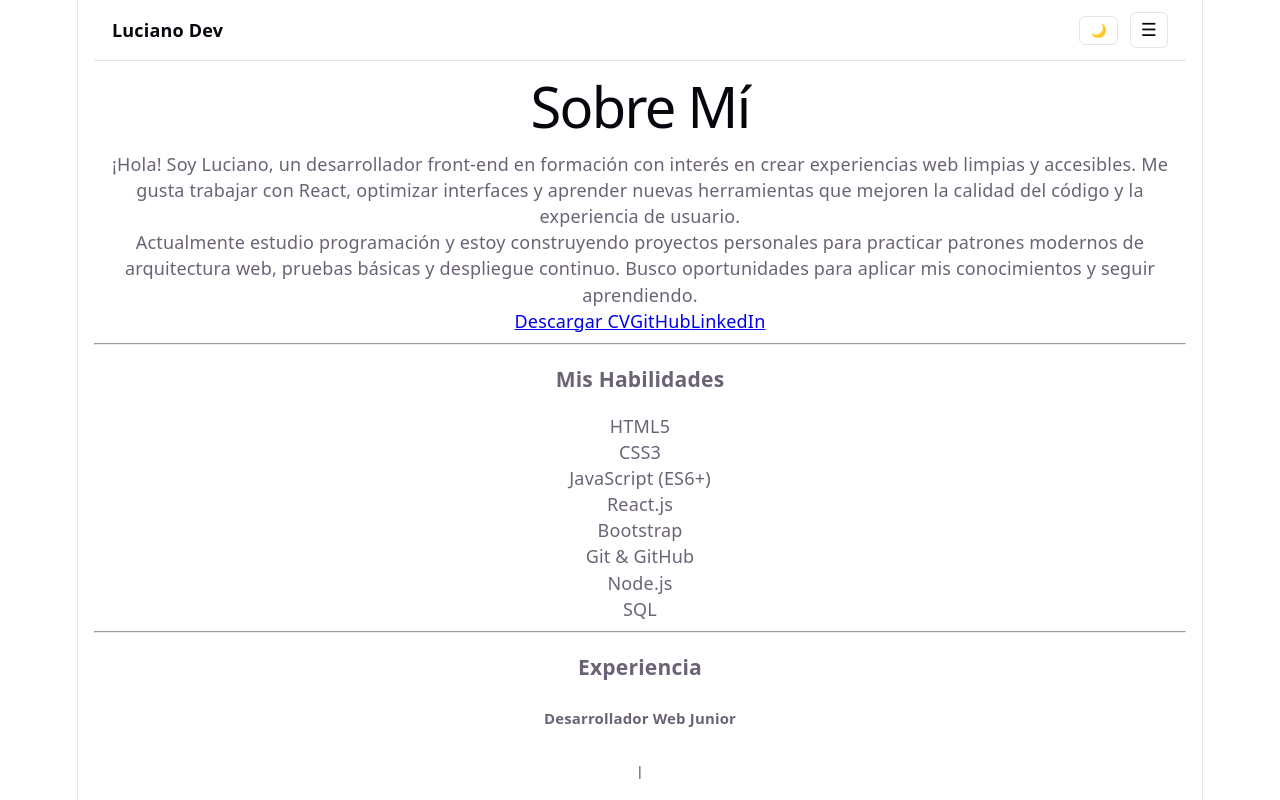
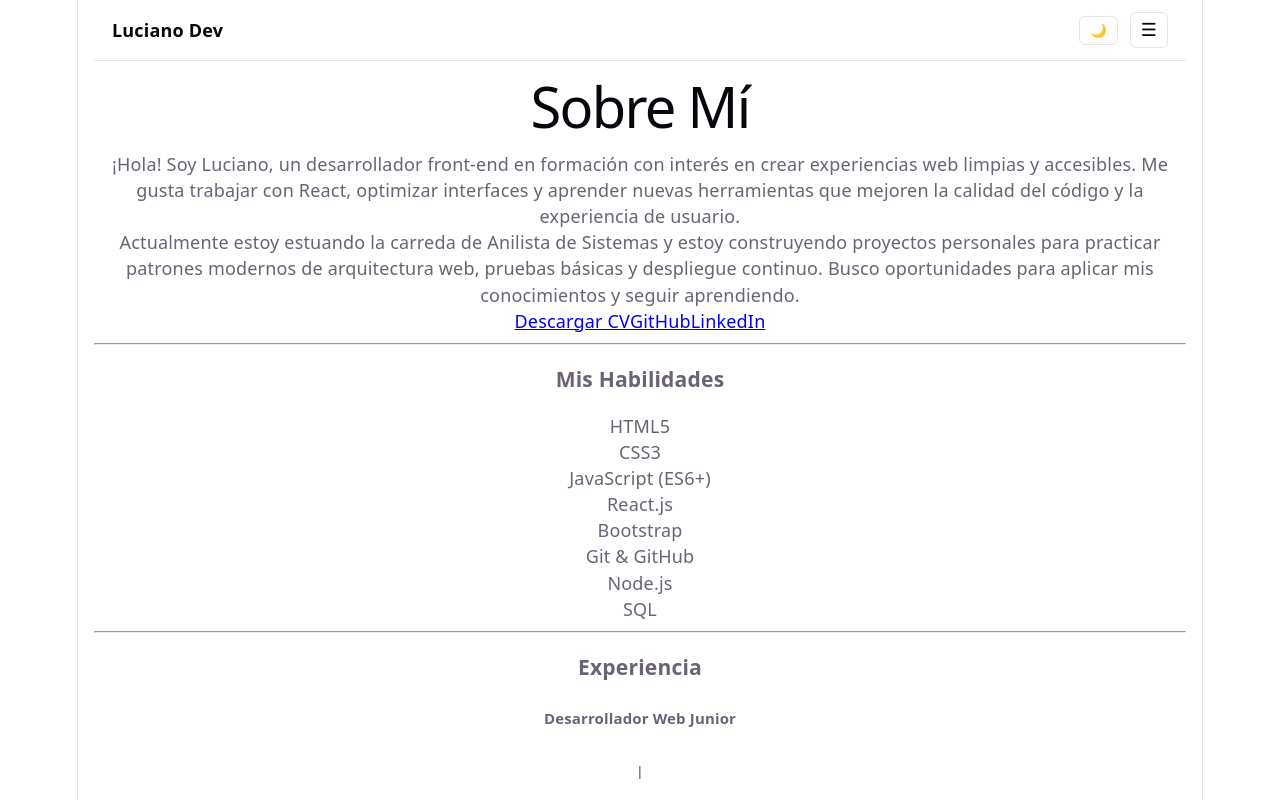
Before and after one commit to LACunningham/my-portfolio, a React (Vite) app: page /about in a window 1280 px wide. Shown: the top 800 px of the page. Built offline with nearby package versions, Linux system fonts and the light colour scheme.

Commit message:
Little Changes

```diff
--- a/src/App.jsx
+++ b/src/App.jsx
@@ -12,14 +12,11 @@ function App() {
 
   useEffect(() => {
     if (tema === 'dark') {
-      // Activa tu CSS personalizado
       document.documentElement.classList.add('dark');
-      // Activa el modo oscuro interno de Bootstrap
       document.documentElement.setAttribute('data-bs-theme', 'dark');
-    } else {
-      // Desactiva tu CSS personalizado
+    }
+    else {
       document.documentElement.classList.remove('dark');
-      // Activa el modo claro interno de Bootstrap
       document.documentElement.setAttribute('data-bs-theme', 'light');
     }
   }, [tema]);
--- a/src/components/Navbar.jsx
+++ b/src/components/Navbar.jsx
@@ -25,12 +25,12 @@ const Navbar = ({ tema, toggleTema }) => {
         borderBottom: '1px solid var(--border)',
         flexWrap: 'wrap'
       }}>
-        {/* Logo/Brand */}
+
         <Link to="/" style={{ color: 'var(--text-h)', textDecoration: 'none', fontWeight: 600, fontSize: '18px' }}>
           Luciano Dev
         </Link>
 
-        {/* Desktop Navigation */}
+
         <div style={{
           display: 'none',
           gap: '20px',
@@ -55,7 +55,6 @@ const Navbar = ({ tema, toggleTema }) => {
           ))}
         </div>
 
-        {/* Mobile Menu Button & Theme Toggle */}
         <div style={{ display: 'flex', gap: '12px', alignItems: 'center' }}>
           <ThemeToggle tema={tema} toggleTema={toggleTema} />
           <button
@@ -77,7 +76,6 @@ const Navbar = ({ tema, toggleTema }) => {
         </div>
       </nav>
 
-      {/* Mobile Navigation Menu */}
       {menuOpen && (
         <div style={{
           display: 'flex',
--- a/src/components/SkillBadge.jsx
+++ b/src/components/SkillBadge.jsx
@@ -8,7 +8,7 @@ const SkillBadge = ({ skill }) => {
   );
 };
 
-// Cumplimos con el requisito de PropTypes
+
 SkillBadge.propTypes = {
   skill: PropTypes.string.isRequired,
 };
--- a/src/hooks/useLocalStorage.jsx
+++ b/src/hooks/useLocalStorage.jsx
@@ -1,7 +1,6 @@
 import { useState, useEffect } from 'react';
 
 export const useLocalStorage = (key, initialValue) => {
-  // Buscamos si ya existe la clave en localStorage, si no, usamos el valor inicial
   const [storedValue, setStoredValue] = useState(() => {
     try {
       const item = window.localStorage.getItem(key);
@@ -12,7 +11,6 @@ export const useLocalStorage = (key, initialValue) => {
     }
   });
 
-  // Cada vez que 'storedValue' cambie, lo guardamos en localStorage
   useEffect(() => {
     try {
       window.localStorage.setItem(key, JSON.stringify(storedValue));
--- a/src/pages/AboutPage.jsx
+++ b/src/pages/AboutPage.jsx
@@ -29,7 +29,7 @@ export const AboutPage = () => {
           ¡Hola! Soy Luciano, un desarrollador front-end en formación con interés en crear experiencias web limpias y accesibles. Me gusta trabajar con React, optimizar interfaces y aprender nuevas herramientas que mejoren la calidad del código y la experiencia de usuario.
         </p>
         <p>
-          Actualmente estudio programación y estoy construyendo proyectos personales para practicar patrones modernos de arquitectura web, pruebas básicas y despliegue continuo. Busco oportunidades para aplicar mis conocimientos y seguir aprendiendo.
+          Actualmente estoy estuando la carreda de Anilista de Sistemas y estoy construyendo proyectos personales para practicar patrones modernos de arquitectura web, pruebas básicas y despliegue continuo. Busco oportunidades para aplicar mis conocimientos y seguir aprendiendo.
         </p>
         <div className="mt-3 d-flex flex-wrap gap-2">
           <a href="/resume.pdf" className="btn btn-outline-secondary" target="_blank" rel="noopener noreferrer">Descargar CV</a>
--- a/src/pages/HomePage.jsx
+++ b/src/pages/HomePage.jsx
@@ -9,7 +9,7 @@ const HomePage = () => {
 
   return (
     <div className="row align-items-center justify-content-center min-vh-75 py-4" style={{ animation: 'fadeInUp 0.6s ease-out' }}>
-      {/* Columna de Texto */}
+
       <div className="col-12 col-md-6 text-center text-md-start mb-4 mb-md-0">
         <h1 className="display-4 fw-bold">Hola, soy Luciano</h1>
         <h2 className="text-muted mb-4">Desarrollador Front-End · Aplicaciones web modernas</h2>
@@ -33,7 +33,7 @@ const HomePage = () => {
         </Link>
       </div>
 
-      {/* Columna de la Imagen */}
+
       <div className="col-12 col-md-5 text-center">
         <img
           src={heroImg}
@@ -43,7 +43,6 @@ const HomePage = () => {
         />
       </div>
 
-      {/* Proyectos recientes */}
       <div className="col-12 mt-5">
         <h3 className="mb-4">Proyectos recientes</h3>
         <div className="row g-3 g-md-4">
```
